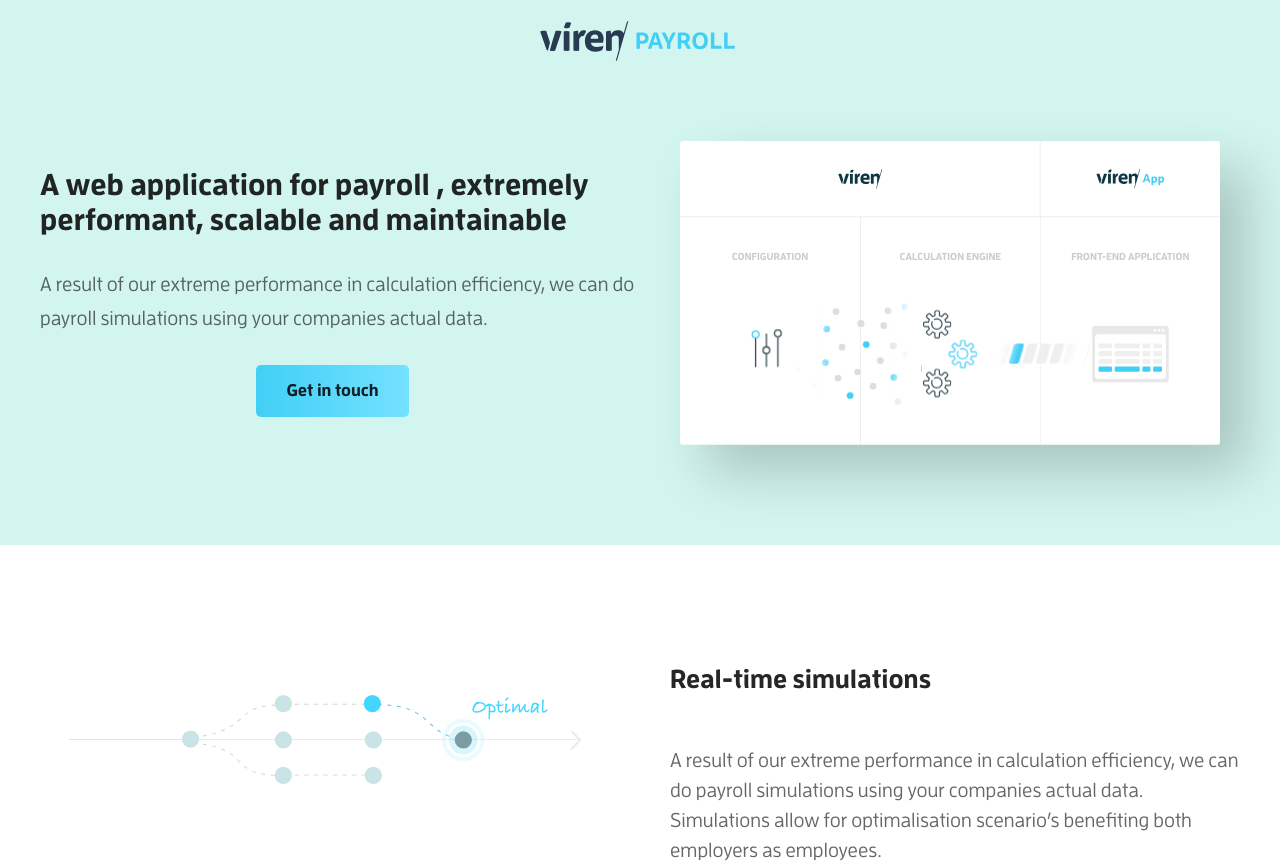
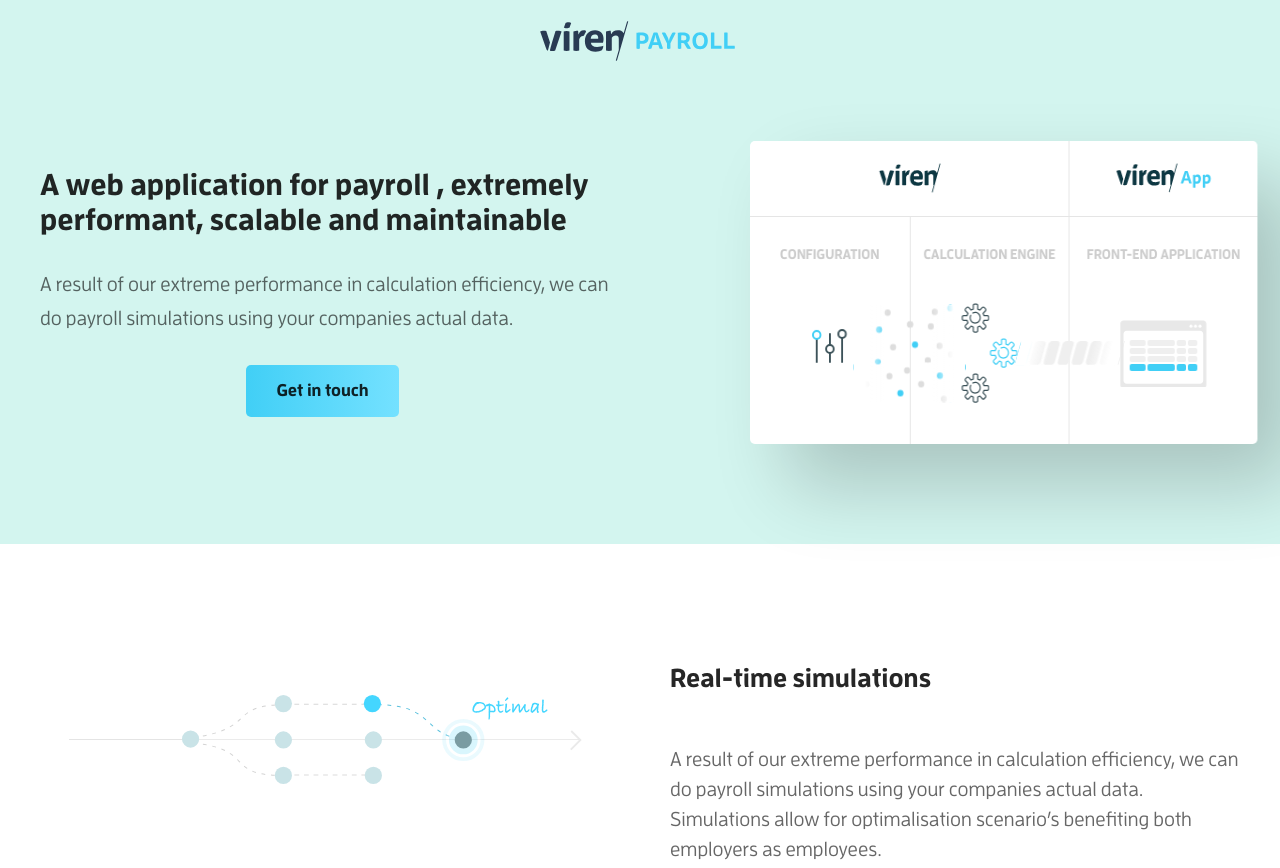
Before and after one commit to tealpartners/viren, a plain HTML site: page index.html in a window 1280 px wide. Shown: the top 868 px of the page. Drawn offline with nearby package versions, Linux system fonts and the light colour scheme.

Commit message:
Transform buggy behaviour

```diff
--- a/index.html
+++ b/index.html
@@ -41,7 +41,7 @@
 
         </div>
         <div class="hero__right">
-            <div class="transformer">
+            <div class="window-wrapper">
             <div class="window js-window">
                 <div class="head-viren">
                     <div class="head-viren__logo"></div>
@@ -64,7 +64,7 @@
                 <div class="gears">
                     <div class="title">Calculation engine</div>
                     <div class="gearbox">
-                            <svg class="gear gear-1 " width="42px" height="43px" viewBox="0 0 42 43" version="1.1" xmlns="http://www.w3.org/2000/svg" xmlns:xlink="http://www.w3.org/1999/xlink">
+                        <svg class="gear gear-1 " width="30px" height="30px" viewBox="0 0 42 43" version="1.1" xmlns="http://www.w3.org/2000/svg" xmlns:xlink="http://www.w3.org/1999/xlink">
                             <!-- Generator: Sketch 50.2 (55047) - http://www.bohemiancoding.com/sketch -->
                             <title>Group</title>
                             <desc>Created with Sketch.</desc>
@@ -84,7 +84,7 @@
                                 </g>
                             </g>
                         </svg>
-                            <svg class="gear gear-2 " width="42px" height="43px" viewBox="0 0 42 43" version="1.1" xmlns="http://www.w3.org/2000/svg" xmlns:xlink="http://www.w3.org/1999/xlink">
+                        <svg class="gear gear-2 " width="30px" height="30px" viewBox="0 0 42 43" version="1.1" xmlns="http://www.w3.org/2000/svg" xmlns:xlink="http://www.w3.org/1999/xlink">
                             <!-- Generator: Sketch 50.2 (55047) - http://www.bohemiancoding.com/sketch -->
                             <title>Group</title>
                             <desc>Created with Sketch.</desc>
@@ -104,7 +104,7 @@
                                 </g>
                             </g>
                         </svg>
-                            <svg class="gear gear-3" width="42px" height="43px" viewBox="0 0 42 43" version="1.1" xmlns="http://www.w3.org/2000/svg" xmlns:xlink="http://www.w3.org/1999/xlink">
+                        <svg class="gear gear-3" width="30px" height="30px" viewBox="0 0 42 43" version="1.1" xmlns="http://www.w3.org/2000/svg" xmlns:xlink="http://www.w3.org/1999/xlink">
                             <!-- Generator: Sketch 50.2 (55047) - http://www.bohemiancoding.com/sketch -->
                             <title>Group</title>
                             <desc>Created with Sketch.</desc>
@@ -170,14 +170,13 @@
                     </div>
                 </div>
             </div><!-- .window -->
+            </div><!-- .window-wrapper -->
             <div class="animation-fallback">
                 <img src="assets/img/animation-fallback-image.png" alt="">
             </div>
-            </div><!-- .transformer -->
         </div><!-- .hero__right -->
     </div>
 </header>
-
 
 <div class="projects">
     <article class="projects__case">
--- a/js/viren.js
+++ b/js/viren.js
@@ -1,5 +1,5 @@
 $(document).ready(function(){
-    rescale();
+    //rescale();
 })
 
 function rescale(){
@@ -29,5 +29,5 @@
 }
 
 $( window ).resize(function() {
-    rescale();
+    //rescale();
 });
--- a/scss/_animate-window.scss
+++ b/scss/_animate-window.scss
@@ -10,8 +10,8 @@
 
 .window{
 
-  width: 800px;
-  height: 450px;
+  width: 540px;
+  height: 303px;
 
   display: -ms-grid;
   display: grid;
@@ -99,25 +99,26 @@
   -ms-grid-row:2;
   -ms-grid-column:1;
   align-self: center;
-  width: 115px;
-  height: 85px;
+  width: 92px;
+  height: 67px;
   background: url(../assets/img/app-window.svg);
-  background-size: 115px 85px;
-  padding: 27px 10px 0px 10px;
+  background-size: 92px auto;
+  padding: 20px 10px 0px 10px;
+  z-index: 20;
 
 
   .rows{
     display: -ms-grid;
     display: grid;
-    height:30px;
-    width:82px;
+    height:25px;
+    width:66px;
 
     -ms-grid-columns: 25% 45% 15% 15%;
     grid-template-columns: 25% 45% 15% 15%;
     -ms-grid-rows: 25% 25% 25% 25%;
     grid-template-rows: 25% 25% 25% 25%;
-    grid-column-gap: 4px;
-    grid-row-gap:4px;
+    grid-column-gap: 2px;
+    grid-row-gap:2px;
 
 
     .block{
@@ -181,14 +182,15 @@
 .blockwrapper{
   -ms-transform:skewX(-16deg);
   transform:skewX(-16deg);
-  width: 147px;
-  height:30px;
+  width: 110px;
+  height:24px;
   overflow: hidden;
   -ms-grid-row:2;
   grid-row:2;
   position: absolute;
-  left:calc(0% - 78px);
-  top: calc(50% - 15px);
+  left:calc(0% - 55px);
+  top: calc(50% - 12px);
+  z-index: 10;
 
   &:after{
     position: absolute;
@@ -203,12 +205,12 @@
 }
 .blocks{
   //width: 140px;
-  height:30px;
+  height:24px;
   display: -ms-grid;
   display: grid;
-  -ms-grid-columns: 15px 15px 15px 15px 15px 15px 15px 15px 15px 15px 15px 15px 15px 15px 15px 15px 15px 15px;
-  grid-template-columns: repeat(15 , 15px);
-  grid-column-gap: 5px;
+  -ms-grid-columns: 12px 12px 12px 12px 12px 12px 12px 12px 12px 12px 12px 12px 12px 12px 12px 12px 12px 12px;
+  grid-template-columns: repeat(15 , 12px);
+  grid-column-gap: 3px;
   -webkit-transform: translateX(-140px);
   -ms-transform: translateX(-140px);
   transform: translateX(-140px);
@@ -255,13 +257,13 @@
     align-items: stretch;
 
     justify-items: center;
-    width: 50px;
-    height:50px;
+    width: 40px;
+    height:30px;
 
 
     position: absolute;
-    left: calc(50% - 30px);
-    top: calc(50% - 30px);
+    left: calc(50% - 20px);
+    top: calc(50% - 20px);
 
     .bar{
       height:100%;
@@ -273,12 +275,12 @@
       &:after{
         position: absolute;
         content:'';
-        width: 8px;
-        height:8px;
-        left:-5px;
-        top: -6px;
+        width: 6px;
+        height:6px;
+        left:-4px;
+        top: -4px;
         background-color: #fff;
-        border-radius:8px;
+        border-radius:6px;
         border: 2px solid $color-icon-dark;
         transition: border-color 0.2s ease;
       }
@@ -293,15 +295,15 @@
 
       &:nth-child(2){
         &:after{
-          -ms-transform: translateY(25px);
-          transform: translateY(25px);
+          -ms-transform: translateY(15px);
+          transform: translateY(15px);
         }
       }
 
       &:nth-child(3){
         &:after{
-          -ms-transform: translateY(50px);
-          transform: translateY(50px);
+          -ms-transform: translateY(30px);
+          transform: translateY(30px);
           animation: movedot2 8s ease-in-out infinite;
         }
       }
@@ -321,8 +323,8 @@
   }
   25%, 45%{
     /* MIDDLE STATE */
-    -ms-transform: translateY(50px);
-    transform: translateY(50px);
+    -ms-transform: translateY(30px);
+    transform: translateY(30px);
     border-color: $color-icon-dark;
   }
   6%, 24%, 46%, 64%{
@@ -333,8 +335,8 @@
 @keyframes movedot2{
   0%, 25%, 85%,100%{
     /* BEGIN STATE */
-    -ms-transform: translateY(50px);
-    transform: translateY(50px);
+    -ms-transform: translateY(30px);
+    transform: translateY(30px);
     border-color: $color-icon-dark;
   }
   45%, 65%{
@@ -373,6 +375,7 @@
     overflow: hidden;
     -ms-grid-row: 2;
     grid-row: 2;
+    transform: scale(0.65);
 
     &:before{
       position: absolute;
@@ -405,9 +408,9 @@
   align-self: end;
   -ms-grid-column-align: center;
   justify-self: center;
-  font-size:18px;
+  font-size:16px;
   @include for-size(tablet-up){
-    font-size:15px;
+    font-size:14px;
   }
 
   -ms-grid-column: 1;
@@ -448,14 +451,15 @@
 }
 
 .gearbox{
-  width: 80px;
-  height:130px;
+  width: 60px;
+  height:100px;
   align-self: center;
   -ms-grid-row-align: center;
   -ms-grid-column-align: center;
   justify-self: center;
   position: relative;
 }
+
 
 .gear-1{
   position: absolute;
@@ -464,7 +468,7 @@
 }
 .gear-2{
   position: absolute;
-  top: calc(50% - 21px);
+  top: calc(50% - 15px);
   right: 0;
 }
 .gear-3{
--- a/scss/_header.scss
+++ b/scss/_header.scss
@@ -10,7 +10,6 @@
   display: -ms-grid;
   display:grid;
   z-index: 1;
-
 }
 
 .l-header__logo{
--- a/scss/_hero.scss
+++ b/scss/_hero.scss
@@ -5,11 +5,12 @@
 
   display: grid;
   display: -ms-grid;
-  grid-template-columns: 100% 100%;
+  grid-template-columns: 1fr;
+  justify-items: center;
 
   @include for-size(tablet-landscape-up){
-    grid-template-columns: 50% 50%;
-    -ms-grid-columns: 50% 50%;
+    grid-template-columns: 1fr 1fr;
+    -ms-grid-columns: 1fr 1fr;
   }
 
   -webkit-column-gap: 40px;
@@ -19,7 +20,13 @@
   align-items: center;
 
   margin-top:40px;
-  margin-bottom:40px;
+  margin-bottom:0px;
+
+  @include for-size(tablet-up){
+    margin-top:70px;
+    margin-bottom:70px;
+  }
+
   @include for-size(tablet-landscape-up){
     margin-top:80px;
     margin-bottom:80px;
@@ -36,6 +43,7 @@
     -ms-grid-column: 1;
 
     padding: 0px 20px;
+
     @include for-size(tablet-portrait-up){
       padding: 0px 40px;
     };
@@ -51,6 +59,7 @@
     margin-top: 40px;
     margin-bottom:-180px;
     align-self: start;
+    perspective: 2000px;
 
     @include for-size(tablet-landscape-up){
       margin-top: 0;
@@ -61,31 +70,21 @@
     }
   }
 
-  .hero__right .transformer{
-
-    transform-origin: 100% 50%;
-    //transform: perspective(1000px) rotateY(-25deg);
-
-    /* transform:perspective(1000px) rotateY(-30deg) rotateX(2deg) rotate(2deg) translateX(-20px) translateY(0px);
+  .hero__right .window-wrapper{
+    width:320px;
 
     @include for-size(tablet-up){
-      transform:perspective(1000px) rotateY(-30deg) rotateX(2deg) rotate(2deg) translateX(-40px) translateY(15px);
+        width: 400px;
     }
 
-    @include for-size(tablet-landscape-up){
-      transform:perspective(1000px) rotateY(-30deg) rotateX(2deg) rotate(2deg) translateX(-60px) translateY(-20px);
-    }
-    */
-
-    height:calc(450px * 0.675);
   }
 
   .hero__right .window{
     transform-origin: 0% 0%;
-    //transform: scale(0.3); // bare default, get overwritten by JS
-
-    @include for-size(tablet-up){  transform: scale(0.4); }
-    @include for-size(desktop-up){  transform: scale(0.675); }
+    transform: scale(0.6) rotateY(-20deg);
+    @include for-size(tablet-up){  transform: scale(0.8) rotateY(-20deg)}
+    @include for-size(tablet-landscape-up){  transform: scale(1) rotateY(-20deg)}
+    @include for-size(desktop-up){  transform: scale(1) rotateY(-20deg) }
 
     background-color: #fff;
     border-radius: 5px;
```
Also changed, not shown: animate.html (+3 -3 lines), assets/img/icon-gear.svg, scss/all.css, scss/all.scss (line endings or trailing spaces), 1 other file. Lines whose indentation alone changed are shown as unchanged.
